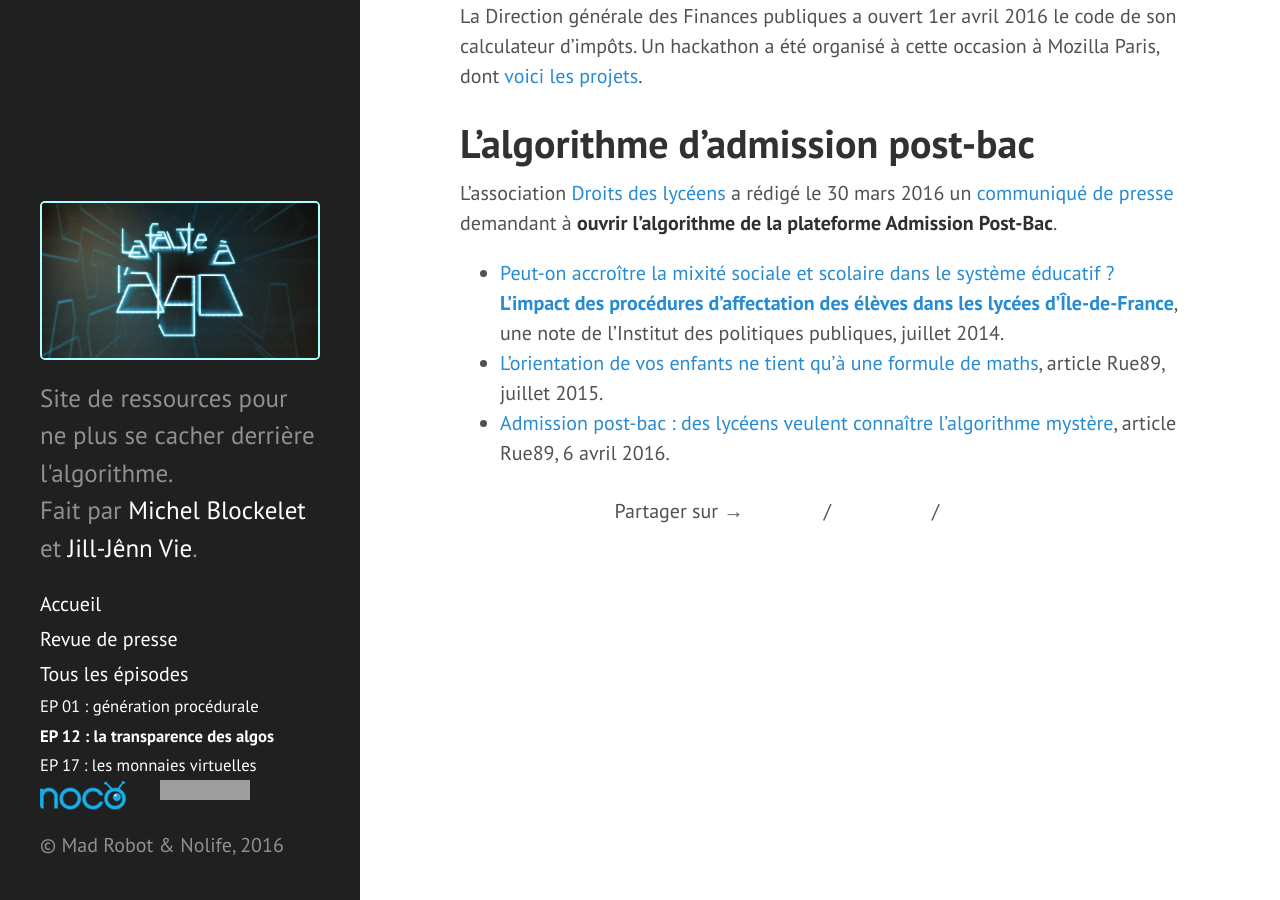
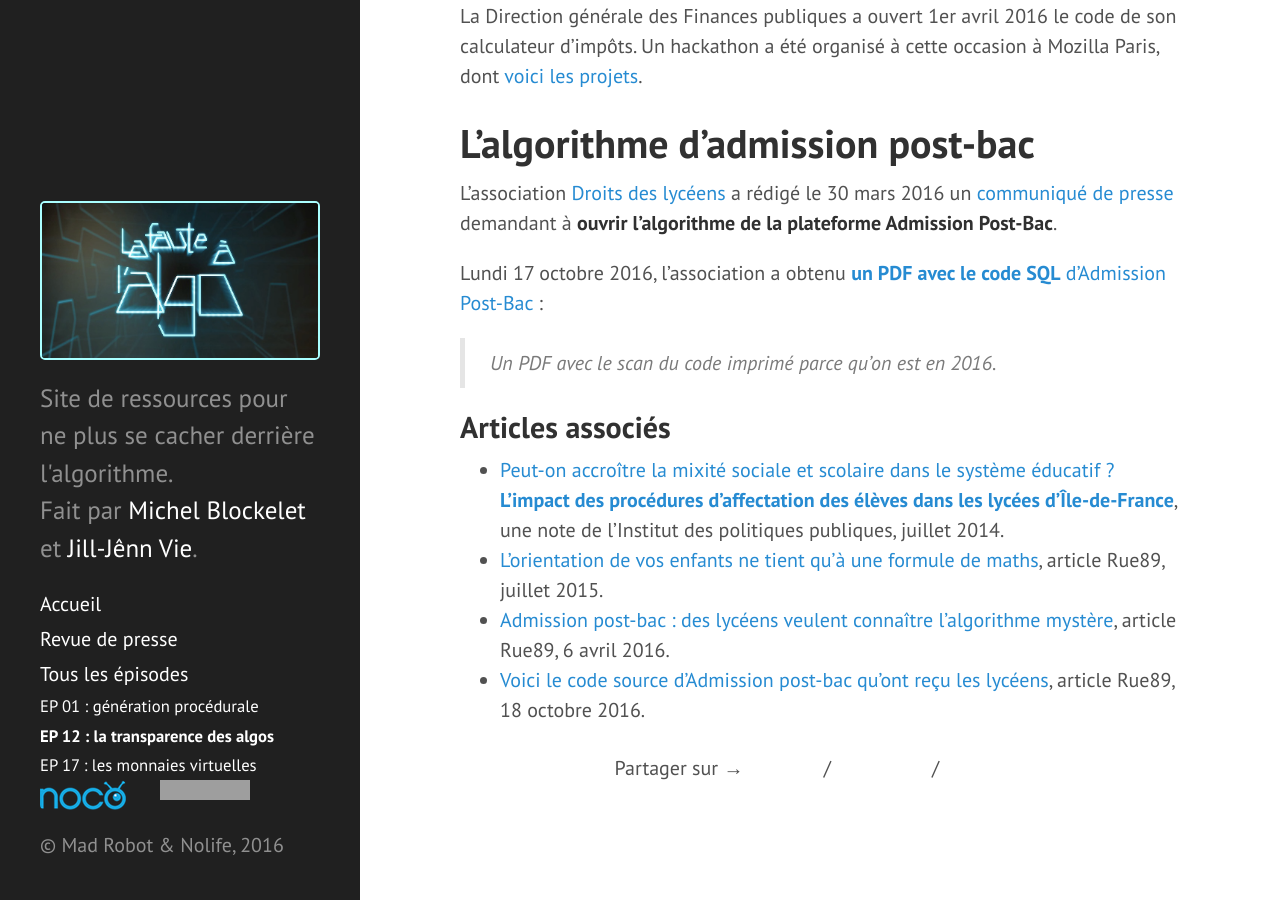
Before and after one commit to jilljenn/fautealgo, a Jekyll site: the page built from ep12/index.md, in a window 1280 px wide and 900 px high, scrolled down 700 px. Built offline with Jekyll 4.4.1, drawn with Linux system fonts in a browser that asks for light colours; Markdown is read by kramdown in place of the engine named in the settings; a script that is not in the unit is left out; grey boxes are pictures that could not be loaded.

Commit message:
Add PDF about Admission Post-Bac's code

```diff
--- a/ep12/index.md
+++ b/ep12/index.md
@@ -18,6 +18,13 @@
 
 L'association [Droits des lycéens](http://www.droitsdeslyceens.com) a rédigé le 30 mars 2016 un [communiqué de presse](http://www.droitsdeslyceens.com/medias/files/cp-apb.pdf) demandant à **ouvrir l'algorithme de la plateforme Admission Post-Bac**.
 
+Lundi 17 octobre 2016, l'association a obtenu [**un PDF avec le code SQL** d'Admission Post-Bac](http://api.rue89.nouvelobs.com/sites/news/files/assets/document/2016/10/algorithme.pdf) :
+
+> *Un PDF avec le scan du code imprimé parce qu'on est en 2016.*
+
+## Articles associés
+
 - [Peut-on accroître la mixité sociale et scolaire dans le système éducatif ? **L’impact des procédures d’affectation des élèves dans les lycées d’Île-de-France**](http://www.ipp.eu/publication/n11-accroitre-mixite-sociale-scolaire-systeme-educatif-impact-procedures-affectation-lycees-ile-de-france-fack-grenet/), une note de l'Institut des politiques publiques, juillet 2014.
 - [L’orientation de vos enfants ne tient qu’à une formule de maths](http://rue89.nouvelobs.com/2015/07/23/orientation-scolaire-tient-qua-formule-maths-biaisee-260411), article Rue89, juillet 2015.
 - [Admission post-bac : des lycéens veulent connaître l’algorithme mystère](http://rue89.nouvelobs.com/2016/04/06/admission-post-bac-lyceens-veulent-connaitre-lalgorithme-mystere-263667), article Rue89, 6 avril 2016.
+- [Voici le code source d’Admission post-bac qu’ont reçu les lycéens](http://rue89.nouvelobs.com/2016/10/18/voici-code-source-dapb-tenu-secret-jusqua-present-265443), article Rue89, 18 octobre 2016.
```
